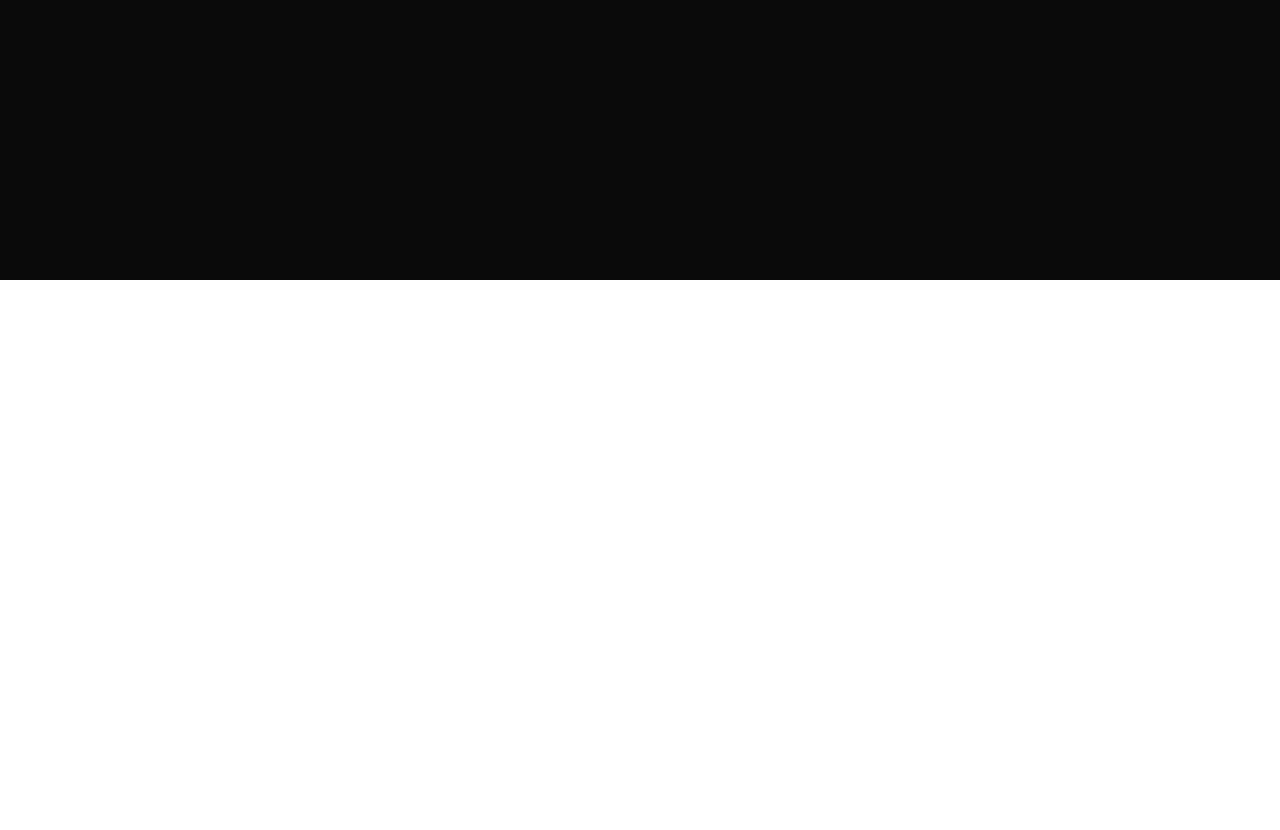
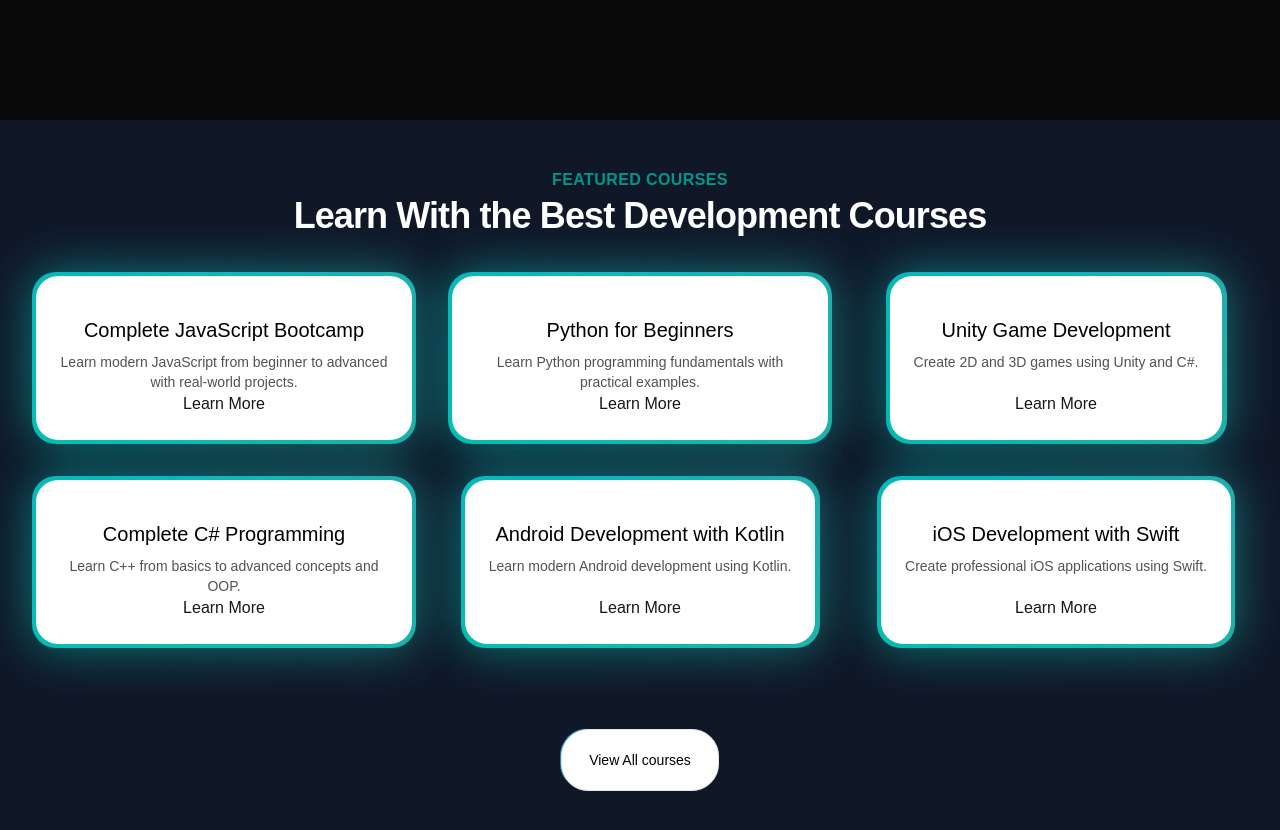
Before and after one commit to ihassanarif29/nextjs-project-one, a Next.js app: page / in a window 1280 px wide. Shown: the part 520-1350 px from the top of the page. Before the commit the page ends 800 px from the top, so only its background shows below. Built offline with nearby package versions, Linux system fonts and the light colour scheme.

Commit message:
Add FeaturedCources and BackgroundGradient components, update HeroSection, and enhance styles

```diff
--- a/src/app/page.tsx
+++ b/src/app/page.tsx
@@ -1,9 +1,11 @@
+import FeaturedCources from "@/components/FeaturedCources";
 import HeroSection from "@/components/HeroSection";
 
 export default function Home() {
   return (
     <main className="min-h-screen bg-black/96 antialiased bg-grid-white/[0.02]">
       <HeroSection />
+      <FeaturedCources />
     </main>
   );
 }
--- /dev/null
+++ b/src/components/FeaturedCources.tsx
@@ -0,0 +1,68 @@
+"use client";
+import coursesData from "@/data/dev_cources.json";
+import Link from "next/link";
+import { Button } from "./ui/moving-border";
+import { BackgroundGradient } from "./ui/background-gradient";
+
+interface Course {
+  id: number;
+  title: string;
+  slug: string;
+  description: string;
+  price: number;
+  instructor: string;
+  isFeatured: boolean;
+  image: string;
+}
+
+function FeaturedCources() {
+  const featuredCources = coursesData.courses.filter(
+    (course: Course) => course.isFeatured,
+  );
+
+  return (
+    <div className="py-12 bg-gray-900">
+      <div>
+        <div className="text-center">
+          <h2 className="text-base text-teal-600 font-semibold tracking-wide uppercase">
+            FEATURED COURSES
+          </h2>
+          <p className="mt-2 text-3xl leading-8 font-extrabold tracking-tight text-white sm:text-4xl">
+            Learn With the Best Development Courses
+          </p>
+        </div>
+      </div>
+      <div className="mt-10 mx-8">
+        <div className="grid grid-cols-1 sm:grid-cols-2 lg:grid-cols-3 gap-8 justify-center">
+          {featuredCources.map((course: Course) => (
+            <div key={course.id} className="flex justify-center">
+              <BackgroundGradient className="flex flex-col rounded-[22px] bg-white dark:bg-zinc-900 overflow-hidden h-full max-w-sm">
+                <div className="p-4 sm:p-6 flex flex-col items-center text-center flex-grow">
+                  <p className="text-lg sm:text-xl text-black mt-4 mb-2 dark:text-neutral-200">
+                    {course.title}
+                  </p>
+                  <p className="text-sm text-neutral-600 dark:text-neutral-400 flex-grow">
+                    {course.description}
+                  </p>
+                  <Link href={`/courses/${course.slug}`}>Learn More</Link>
+                </div>
+              </BackgroundGradient>
+            </div>
+          ))}
+        </div>
+      </div>
+      <div className="mt-20 text-center">
+        <Link href={"/courses"}>
+          <Button
+            borderRadius="1.75rem"
+            className="bg-white dark:bg-black text-black dark:text-white border-neutral-200 dark:border-slate-800"
+          >
+            View All courses
+          </Button>
+        </Link>
+      </div>
+    </div>
+  );
+}
+
+export default FeaturedCources;
--- a/src/components/HeroSection.tsx
+++ b/src/components/HeroSection.tsx
@@ -4,13 +4,13 @@ import { Button } from "./ui/moving-border";
 
 function HeroSection() {
   return (
-    <div className="h-auto md:h-[40rem] w-full rounded-md flex flex-col items-center justify-center relative overflow-hidden mx-auto py-10 md:py-0">
+    <div className="h-auto md:h-160 w-full rounded-md flex flex-col items-center justify-center relative overflow-hidden mx-auto py-10 md:py-0">
       <Spotlight
         className="-top-40 left-0 md:left-60 md:-top-20"
         fill="white"
       />
       <div className="p-4 relative z-10 w-full text-center">
-        <h1 className="mt-20 md:mt-0 text-4xl md:text-7xl font-bold bg-clip-text text-transparent bg-gradient-to-b from-neutral-50 to-neutral-400">
+        <h1 className="mt-20 md:mt-0 text-4xl md:text-7xl font-bold bg-clip-text text-transparent bg-linear-to-b from-neutral-50 to-neutral-400">
           Master the art of development
         </h1>
         <p className="mt-4 font-normal text-base md:text-lg text-neutral-300 max-w-lg mx-auto">
--- a/src/components/ui/Spotlight.tsx
+++ b/src/components/ui/Spotlight.tsx
@@ -11,7 +11,7 @@ export const Spotlight = ({ className, fill }: SpotlightProps) => {
   return (
     <svg
       className={cn(
-        "animate-spotlight pointer-events-none absolute z-[1]  h-[169%] w-[138%] lg:w-[84%] opacity-0",
+        "animate-spotlight pointer-events-none absolute z-1  h-[169%] w-[138%] lg:w-[84%] opacity-0",
         className,
       )}
       xmlns="http://www.w3.org/2000/svg"
--- /dev/null
+++ b/src/components/ui/background-gradient.tsx
@@ -0,0 +1,72 @@
+import { cn } from "@/utils/cn";
+import React from "react";
+import { motion } from "motion/react";
+
+export const BackgroundGradient = ({
+  children,
+  className,
+  containerClassName,
+  animate = true,
+}: {
+  children?: React.ReactNode;
+  className?: string;
+  containerClassName?: string;
+  animate?: boolean;
+}) => {
+  const variants = {
+    initial: {
+      backgroundPosition: "0 50%",
+    },
+    animate: {
+      backgroundPosition: ["0, 50%", "100% 50%", "0 50%"],
+    },
+  };
+  return (
+    <div className={cn("relative p-[4px] group", containerClassName)}>
+      <motion.div
+        variants={animate ? variants : undefined}
+        initial={animate ? "initial" : undefined}
+        animate={animate ? "animate" : undefined}
+        transition={
+          animate
+            ? {
+                duration: 5,
+                repeat: Infinity,
+                repeatType: "reverse",
+              }
+            : undefined
+        }
+        style={{
+          backgroundSize: animate ? "400% 400%" : undefined,
+        }}
+        className={cn(
+          "absolute inset-0 rounded-3xl z-[1] opacity-60 group-hover:opacity-100 blur-xl  transition duration-500 will-change-transform",
+          " bg-[radial-gradient(circle_farthest-side_at_0_100%,#00ccb1,transparent),radial-gradient(circle_farthest-side_at_100%_0,#7b61ff,transparent),radial-gradient(circle_farthest-side_at_100%_100%,#ffc414,transparent),radial-gradient(circle_farthest-side_at_0_0,#1ca0fb,#141316)]",
+        )}
+      />
+      <motion.div
+        variants={animate ? variants : undefined}
+        initial={animate ? "initial" : undefined}
+        animate={animate ? "animate" : undefined}
+        transition={
+          animate
+            ? {
+                duration: 5,
+                repeat: Infinity,
+                repeatType: "reverse",
+              }
+            : undefined
+        }
+        style={{
+          backgroundSize: animate ? "400% 400%" : undefined,
+        }}
+        className={cn(
+          "absolute inset-0 rounded-3xl z-[1] will-change-transform",
+          "bg-[radial-gradient(circle_farthest-side_at_0_100%,#00ccb1,transparent),radial-gradient(circle_farthest-side_at_100%_0,#7b61ff,transparent),radial-gradient(circle_farthest-side_at_100%_100%,#ffc414,transparent),radial-gradient(circle_farthest-side_at_0_0,#1ca0fb,#141316)]",
+        )}
+      />
+
+      <div className={cn("relative z-10", className)}>{children}</div>
+    </div>
+  );
+};
--- a/src/components/ui/moving-border.tsx
+++ b/src/components/ui/moving-border.tsx
@@ -32,7 +32,7 @@ export function Button({
   return (
     <Component
       className={cn(
-        "relative h-16 w-40 overflow-hidden bg-transparent p-[1px] text-xl",
+        "relative h-16 w-40 overflow-hidden bg-transparent p-px text-xl",
         containerClassName,
       )}
       style={{
@@ -56,7 +56,7 @@ export function Button({
 
       <div
         className={cn(
-          "relative flex h-full w-full items-center justify-center border border-slate-800 bg-slate-900/[0.8] text-sm text-white antialiased backdrop-blur-xl",
+          "relative flex h-full w-full items-center justify-center border border-slate-800 bg-slate-900/80 text-sm text-white antialiased backdrop-blur-xl",
           className,
         )}
         style={{
@@ -82,7 +82,7 @@ export const MovingBorder = ({
   ry?: string;
   [key: string]: any;
 }) => {
-  const pathRef = useRef<any>();
+  const pathRef = useRef<any>(null);
   const progress = useMotionValue<number>(0);
 
   useAnimationFrame((time) => {
--- a/src/data/dev_cources.json
+++ b/src/data/dev_cources.json
@@ -17,7 +17,7 @@
       "description": "Build full-stack applications using MongoDB, Express, React, and Node.js.",
       "price": 79.99,
       "instructor": "Sarah Johnson",
-            "isFeatured": true,
+      "isFeatured": false,
       "image": "/images/mern-course.jpg"
     },
     {
@@ -27,7 +27,7 @@
       "description": "Learn Python programming fundamentals with practical examples.",
       "price": 39.99,
       "instructor": "David Wilson",
-            "isFeatured": false,
+      "isFeatured": true,
       "image": "/images/python-course.jpg"
     },
     {
@@ -37,7 +37,7 @@
       "description": "Build production-ready React and Next.js applications.",
       "price": 59.99,
       "instructor": "Emily Davis",
-            "isFeatured": true,
+      "isFeatured": false,
       "image": "/images/react-course.jpg"
     },
     {
@@ -62,12 +62,12 @@
     },
     {
       "id": 7,
-            "title": "Complete C++ Programming",
+      "title": "Complete C# Programming",
       "slug": "complete-cpp-programming",
       "description": "Learn C++ from basics to advanced concepts and OOP.",
       "price": 44.99,
       "instructor": "Robert Taylor",
-            "isFeatured": false,
+      "isFeatured": true,
       "image": "/images/cpp-course.jpg"
     },
     {
@@ -77,7 +77,7 @@
       "description": "Learn Java programming and object-oriented development.",
       "price": 54.99,
       "instructor": "Daniel Lee",
-            "isFeatured": true,
+      "isFeatured": false,
       "image": "/images/java-course.jpg"
     },
     {
@@ -97,7 +97,7 @@
       "description": "Build scalable backend APIs using Node.js and Express.",
       "price": 64.99,
       "instructor": "Jessica White",
-            "isFeatured": true,
+      "isFeatured": false,
       "image": "/images/node-course.jpg"
     },
     {
@@ -107,7 +107,7 @@
       "description": "Build Android and iOS applications using Flutter.",
       "price": 74.99,
       "instructor": "Andrew Scott",
-            "isFeatured": true,
+      "isFeatured": false,
       "image": "/images/flutter-course.jpg"
     },
     {
@@ -117,7 +117,7 @@
       "description": "Learn modern Android development using Kotlin.",
       "price": 59.99,
       "instructor": "Sophia Clark",
-            "isFeatured": false,
+      "isFeatured": true,
       "image": "/images/kotlin-course.jpg"
     },
     {
@@ -127,7 +127,7 @@
       "description": "Create professional iOS applications using Swift.",
       "price": 69.99,
       "instructor": "Ryan Cooper",
-            "isFeatured": false,
+      "isFeatured": true,
       "image": "/images/swift-course.jpg"
     },
     {
@@ -137,7 +137,7 @@
       "description": "Build machine learning models using Python libraries.",
       "price": 99.99,
       "instructor": "Lisa Walker",
-            "isFeatured": true,
+      "isFeatured": false,
       "image": "/images/ml-course.jpg"
     },
     {
@@ -157,7 +157,7 @@
       "description": "Understand cloud computing and AWS services.",
       "price": 72.99,
       "instructor": "Mark Allen",
-            "isFeatured": true,
+      "isFeatured": false,
       "image": "/images/aws-course.jpg"
     },
     {
@@ -187,7 +187,7 @@
       "description": "Prepare for coding interviews with DSA concepts.",
       "price": 84.99,
       "instructor": "Olivia Green",
-            "isFeatured": true,
+      "isFeatured": false,
       "image": "/images/dsa-course.jpg"
     },
     {
@@ -197,7 +197,7 @@
       "description": "Learn CI/CD pipelines, automation, monitoring, and infrastructure.",
       "price": 94.99,
       "instructor": "William Turner",
-            "isFeatured": true,
+      "isFeatured": false,
       "image": "/images/devops-course.jpg"
     }
   ]
```
Also changed, not shown: src/components/ui/navbar-menu.tsx (+4 -4 lines). Lines whose indentation alone changed are shown as unchanged.
